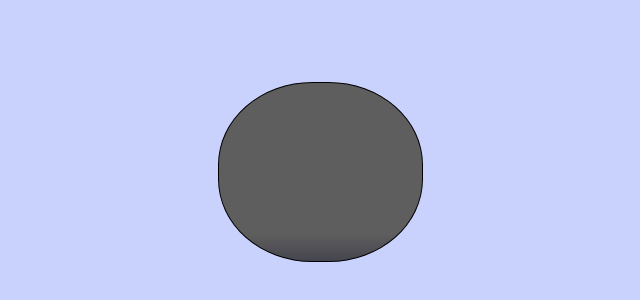
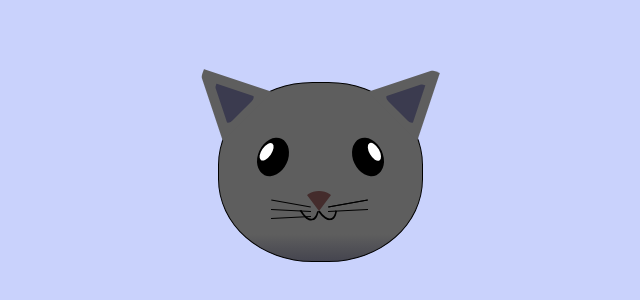
Before and after one commit to PK-Ness/cat-painting, a plain HTML site: page index.html in a window 1280 px wide. Shown: the part 228-528 px from the top of the page, without its empty margins (320-960 px from the left). Drawn offline with Linux system fonts and the light colour scheme.

Commit message:
final lines for CSS

```diff
--- a/index.html
+++ b/index.html
@@ -20,10 +20,11 @@
         <div class="cat-left-eye">
             <div class="cat-left-inner-eye"></div>
         </div>
-        <div class="cat-rigt-eye">
+        <div class="cat-right-eye">
             <div class="cat-right-inner-eye"></div>
         </div>
        </div>
+       <div class="cat-nose"></div>
        <div class="cat-mouth">
         <div class="cat-mouth-line-left"></div>
         <div class="cat-mouth-line-right"></div>
--- a/style.css
+++ b/style.css
@@ -19,3 +19,186 @@
     border: 1px solid #000;
     border-radius: 46%;
   }
+  .cat-left-ear{
+    position:absolute;
+    top: -26px;
+    left: -31px;
+    z-index: 1;
+    border-top-left-radius: 90px;
+    border-top-right-radius: 10px;
+    transform: rotate(-45deg);
+    border-left: 35px solid transparent;
+    border-right: 35px solid transparent;
+    border-bottom: 70px solid #5e5e5e;
+  }
+  .cat-right-ear {
+    position: absolute;
+    top: -26px;
+    left: 163px;
+    z-index: 1;
+    transform: rotate(45deg);
+    border-top-left-radius: 90px;
+    border-top-right-radius: 10px;
+    border-left: 35px solid transparent;
+    border-right: 35px solid transparent;
+    border-bottom: 70px solid #5e5e5e;
+  }
+
+  .cat-left-inner-ear {
+    position: absolute;
+    top: 22px;
+    left: -20px;
+    border-top-left-radius: 90px;
+    border-top-right-radius: 10px;
+    border-bottom-right-radius: 40%;
+    border-bottom-left-radius: 40%;
+    border-left: 20px solid transparent;
+    border-right: 20px solid transparent;
+    border-bottom: 40px solid #3b3b4f;
+  }
+
+  .cat-right-inner-ear {
+    position: absolute;
+    top: 22px;
+    left: -20px;
+    border-top-left-radius: 90px;
+    border-top-right-radius: 10px;
+    border-bottom-right-radius: 40%;
+    border-bottom-left-radius: 40%;
+    border-left: 20px solid transparent;
+    border-right: 20px solid transparent;
+    border-bottom: 40px solid #3b3b4f;
+  }
+
+  .cat-left-eye {
+    position: absolute;
+    top: 54px;
+    left: 39px;
+    border-radius: 60%;
+    transform: rotate(25deg);
+    width: 30px;
+    height: 40px;
+    background-color: #000;
+  }
+
+  .cat-right-eye {
+    position: absolute;
+    top: 54px;
+    left: 134px;
+    border-radius: 60%;
+    transform: rotate(-25deg);
+    width: 30px;
+    height: 40px;
+    background-color: #000;
+  }
+
+  .cat-left-inner-eye {
+    position: absolute;
+    top: 8px;
+    left: 2px;
+    width: 10px;
+    height: 20px;
+    transform: rotate(10deg);
+    background-color: #fff;
+    border-radius: 60%;
+  }
+
+  .cat-right-inner-eye {
+    position: absolute;
+    top: 8px;
+    left: 18px;
+    transform: rotate(-5deg);
+    width: 10px;
+    height: 20px;
+    background-color: #fff;
+    border-radius: 60%;
+  }
+
+  .cat-nose {
+    position: absolute;
+    top: 108px;
+    left: 85px;
+    border-top-left-radius: 50%;
+    border-bottom-right-radius: 50%;
+    border-bottom-left-radius: 50%;
+    transform: rotate(180deg);
+    border-left: 15px solid transparent;
+    border-right: 15px solid transparent;
+    border-bottom: 20px solid #442c2c;
+  }
+
+  .cat-mouth div {
+    width: 30px;
+    height: 50px;
+    border: 2px solid #000;
+    border-radius: 190%/190px 150px 0 0;
+    border-color: black transparent transparent transparent;
+  }
+
+  .cat-mouth-line-left {
+    position: absolute;
+    top: 88px;
+    left: 74px;
+    transform: rotate(170deg);
+  }
+
+  .cat-mouth-line-right {
+    position: absolute;
+    top: 88px;
+    left: 91px;
+    transform: rotate(165deg);
+  }
+
+  .cat-whiskers-left div {
+    width: 40px;
+    height: 1px;
+    background-color: #000;
+  }
+
+  .cat-whiskers-right div {
+    width: 40px;
+    height: 1px;
+    background-color: #000;
+  }
+
+  .cat-whisker-left-top {
+    position: absolute;
+    top: 120px;
+    left: 52px;
+    transform: rotate(10deg);
+  }
+
+  .cat-whisker-left-middle {
+    position: absolute;
+    top: 127px;
+    left: 52px;
+    transform: rotate(3deg);
+  }
+
+  .cat-whisker-left-bottom {
+    position: absolute;
+    top: 134px;
+    left: 52px;
+    transform: rotate(-3deg);
+  }
+
+  .cat-whisker-right-top {
+    position: absolute;
+    top: 120px;
+    left: 109px;
+    transform: rotate(-10deg);
+  }
+
+  .cat-whisker-right-middle {
+    position: absolute;
+    top: 127px;
+    left: 109px;
+    transform: rotate(-3deg);
+  }
+
+  .cat-whisker-right-bottom {
+    position: absolute;
+    top: 134px;
+    left: 109px;
+    transform: rotate(3deg)
+  }
```
